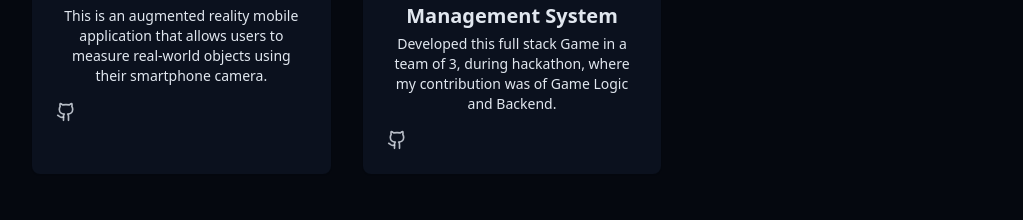
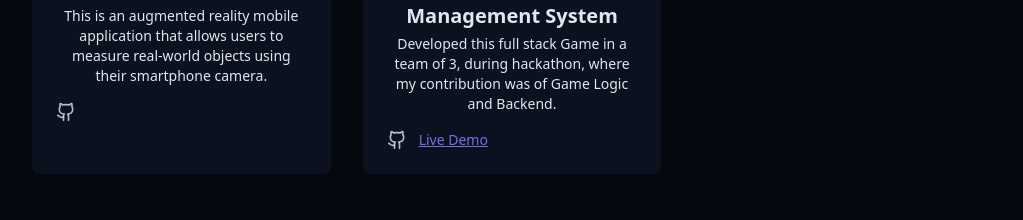
Before and after one commit to Soham210104/Portfolio, a React (Vite) app: page / in a window 1280 px wide. Shown: the part 4760-4980 px from the top of the page, without its empty margins (128-1151 px from the left). Built offline with nearby package versions, Linux system fonts and the light colour scheme.

Commit message:
Final Changes

```diff
--- a/src/Components/ProjectsSection.jsx
+++ b/src/Components/ProjectsSection.jsx
@@ -42,7 +42,8 @@ const projects = [
     description: "Developed this full stack Game in a team of 3, during hackathon, where my contribution was of Game Logic and Backend.",
     image: "/projects/test1.png",
     tags: ["C#", "OOP", "Unity", "DSA", "Algorithms", "Game Development"],
-    githubUrl: "https://github.com/Soham210104/GameJam"
+    githubUrl: "https://github.com/Soham210104/GameJam",
+    demoUrl: "https://itch.io/jam/festive-jam-2023/rate/2438553"
   },
 ];
 
```
